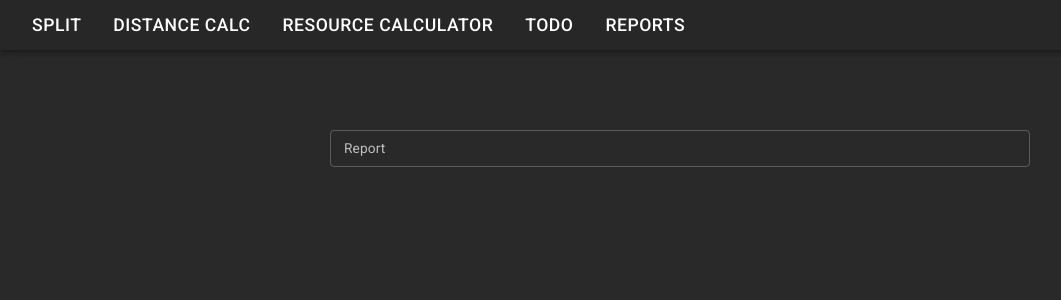
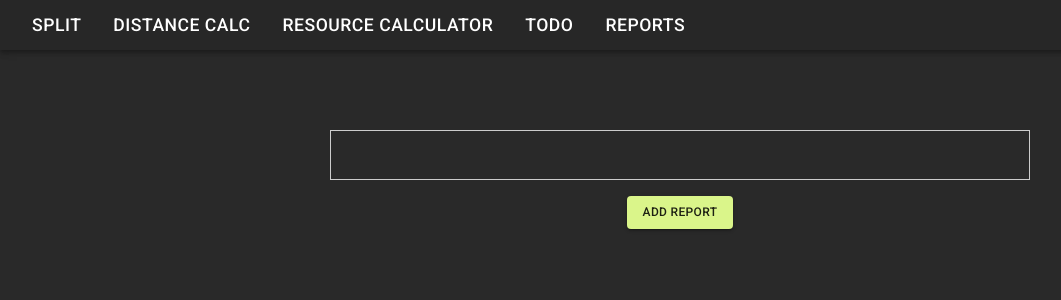
Before and after one commit to Ted2121/MarketShuffle, a React (Vite) app in the folder marketshuffle/: page /tw-reports in a window 1280 px wide. Shown: the top 300 px of the page, without its empty margins (0-1061 px from the left). Built offline with nearby package versions, Linux system fonts and the light colour scheme.

Commit message:
managed to extract both date and link

```diff
--- a/marketshuffle/package.json
+++ b/marketshuffle/package.json
@@ -18,8 +18,10 @@
     "@mui/x-charts": "^6.18.2",
     "@mui/x-tree-view": "^6.17.0",
     "lodash": "^4.17.21",
+    "quill": "^2.0.2",
     "react": "^18.2.0",
     "react-dom": "^18.2.0",
+    "react-quill": "^2.0.0",
     "react-router-dom": "^6.18.0",
     "recharts": "^2.10.1",
     "uuid": "^9.0.1"
--- a/marketshuffle/src/tribal-wars-tools/helpers/time-formatter.js
+++ b/marketshuffle/src/tribal-wars-tools/helpers/time-formatter.js
@@ -6,9 +6,11 @@ export function parseCustomDate(input, minutesOffset = 0) {
     const tomorrow = new Date(today);
     tomorrow.setDate(today.getDate() + 1); // Set tomorrow's date
 
+    // Regular expressions
     const regexDateTime = /(\d{1,2})\.(\d{1,2})\. la ora (\d{1,2}):(\d{1,2})(?::(\d{1,2})(?::(\d{1,3}))?)?/; // Includes optional seconds and milliseconds
     const regexTomorrow = /mâine la ora (\d{1,2}):(\d{1,2})(?::(\d{1,2})(?::(\d{1,3}))?)?/; // Includes optional seconds and milliseconds
     const regexToday = /astăzi la ora (\d{1,2}):(\d{1,2})(?::(\d{1,2})(?::(\d{1,3}))?)?/; // Includes optional seconds and milliseconds
+    const reportDateFormat = /^(ian\.|feb\.|mar\.|apr\.|mai\.|iun\.|iul\.|aug\.|sep\.|oct\.|noi\.|dec\.) (\d{1,2}), (\d{1,2}):(\d{1,2})$/; // Format: oct. 20, 12:47
 
     let match;
 
@@ -46,5 +48,30 @@ export function parseCustomDate(input, minutesOffset = 0) {
         return new Date(today.getFullYear(), today.getMonth(), today.getDate(), hours - 1, minutes - minutesOffset, seconds, milliseconds);
     }
 
+    // Check for "oct. 20, 12:47"
+    if ((match = reportDateFormat.exec(input))) {
+        const monthMap = {
+            ian: 0,
+            feb: 1,
+            mar: 2,
+            apr: 3,
+            mai: 4,
+            iun: 5,
+            iul: 6,
+            aug: 7,
+            sep: 8,
+            oct: 9,
+            noi: 10,
+            dec: 11,
+        };
+
+        const month = monthMap[match[1].slice(0, 3)];
+        const day = parseInt(match[2], 10);
+        const hours = parseInt(match[3], 10);
+        const minutes = parseInt(match[4], 10);
+
+        return new Date(today.getFullYear(), month, day, hours - 1, minutes - minutesOffset);
+    }
+
     return input;
 }
--- a/marketshuffle/src/tribal-wars-tools/reports.jsx
+++ b/marketshuffle/src/tribal-wars-tools/reports.jsx
@@ -1,11 +1,7 @@
-import { Box, Button, TextField, IconButton, Typography } from "@mui/material";
-import { useState, useEffect } from "react";
-import Accordion from '@mui/material/Accordion';
-import AccordionSummary from '@mui/material/AccordionSummary';
-import AccordionDetails from '@mui/material/AccordionDetails';
-import ExpandMoreIcon from '@mui/icons-material/ExpandMore';
-import WarningIcon from '@mui/icons-material/Warning';
-import ClearIcon from '@mui/icons-material/Clear';
+import React, { useState } from "react";
+import { Box, Button, Typography } from "@mui/material";
+import ReactQuill from "react-quill";
+import "react-quill/dist/quill.snow.css"; // Import Quill styles
 
 export default function TwReports() {
     const [reportInput, setReportInput] = useState('');
@@ -13,12 +9,43 @@ export default function TwReports() {
 
     const addReport = () => {
         if (reportInput.trim()) {
-            const newReports = [...reports, reportInput.trim()];
-            setReports(newReports);
-            setReportInput('');
+            const { content, date, links } = parseReport(reportInput.trim());
+            const newReport = { content, date, links };
+            setReports((prev) => [...prev, newReport]);
+            setReportInput(''); // Clear input after adding
         }
     };
 
+    const parseReport = (reportString) => {
+        // Match the date format anywhere in the string
+        const dateMatch = reportString.match(/(ian\.|feb\.|mar\.|apr\.|mai\.|iun\.|iul\.|aug\.|sep\.|oct\.|noi\.|dec\.)\s*(\d{1,2}),\s*(\d{1,2}):(\d{2})/);
+
+        const date = dateMatch ? dateMatch[0].trim() : ''; // Extract matched date and trim any whitespace
+
+        // If a date was found, create a content string by removing the date
+        const content = date ? reportString.replace(dateMatch[0], '').trim() : reportString.trim();
+
+        // Extract links from the original reportString to keep the HTML links
+        const links = extractLinks(reportString); // Extract links from the original string
+
+        console.log("Full String:", reportString); // Debugging: log the full string
+        console.log("Matched Date:", date); // Debugging: log the matched date
+        console.log("Extracted Links:", links); // Debugging: log the extracted links
+
+        return { content, date, links };
+    };
+
+    const extractLinks = (content) => {
+        const regex = /https?:\/\/[^\s]+/g; // Regular expression to match URLs
+        const links = content.match(regex) || [];
+
+        // Decode each link and replace &amp; with & and remove trailing characters like quotes
+        return links.map(link =>
+            link
+                .replace(/&amp;/g, '&') // Replace &amp; with &
+                .replace(/["']+$/, '') // Remove trailing " or '
+        );
+    };
 
     return (
         <Box sx={{
@@ -33,13 +60,28 @@ export default function TwReports() {
             marginLeft: 10,
             gap: 1,
         }}>
-            <TextField
+            <ReactQuill
                 value={reportInput}
-                size="small"
-                onChange={(e) => setReportInput(e.target.value)}
-                label="Report"
-                sx={{width: '700px'}}
+                onChange={setReportInput}
+                modules={{ toolbar: false }}
+                style={{ width: '700px', height: '50px' }}
             />
+            <Button onClick={addReport} variant="contained" sx={{ marginTop: 1 }}>
+                Add Report
+            </Button>
+            {reports.map((report, index) => (
+                <Box key={index} sx={{ marginTop: 1 }}>
+                    <Typography variant="body1">
+                        Content: {report.content}
+                    </Typography>
+                    <Typography variant="caption">
+                        Date: {report.date}
+                    </Typography>
+                    <Typography variant="caption">
+                        Links: {report.links.join(', ')}
+                    </Typography>
+                </Box>
+            ))}
         </Box>
     );
 }
```
Also changed, not shown: 1 other file (tests, documents, lock files or other folders).
